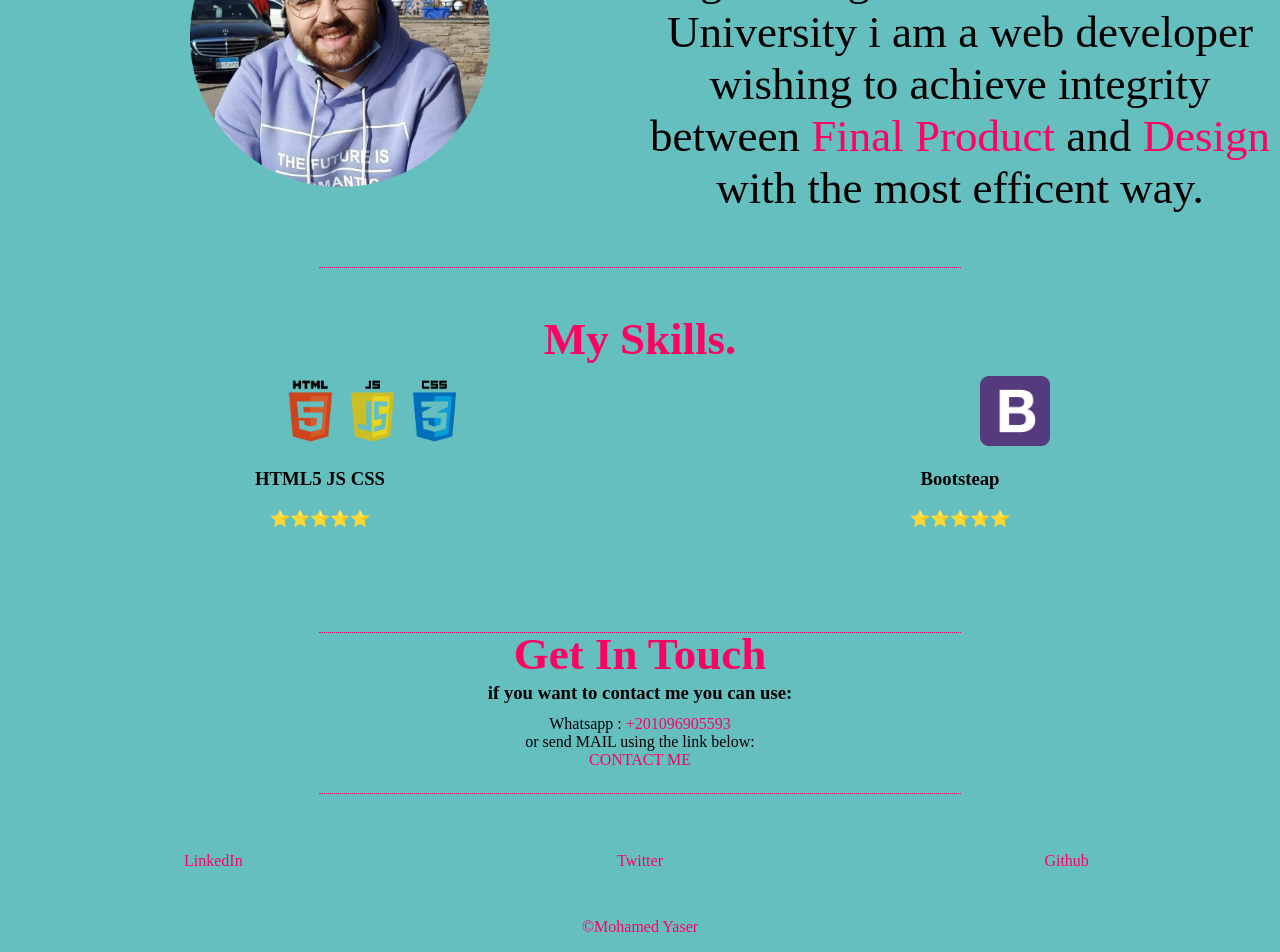
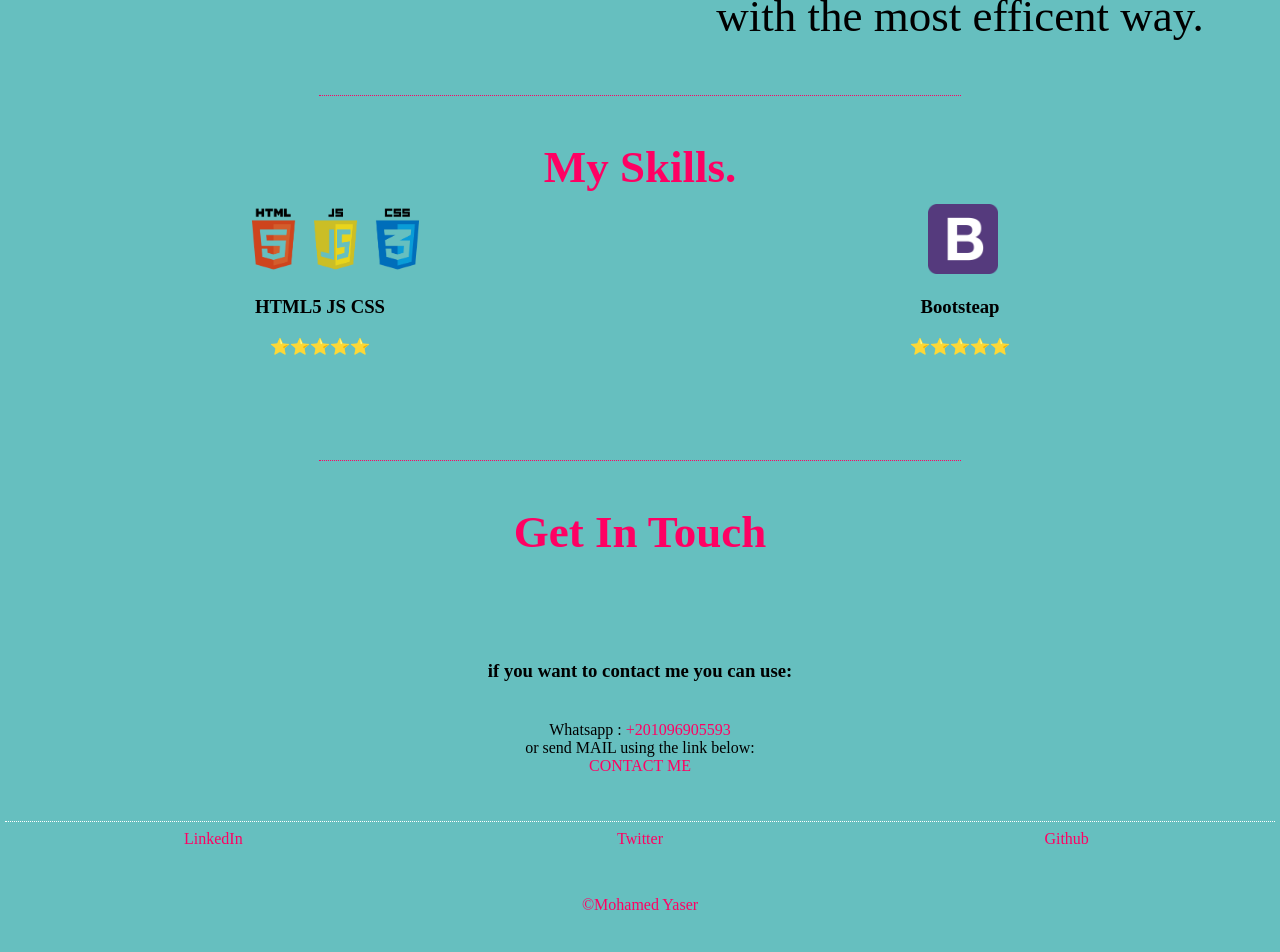
Before and after one commit to moyaser315/cv, a plain HTML site: page index.html in a window 1280 px wide. Shown: the part 1111-2063 px from the top of the page. After the commit the page ends 2041 px from the top, so only its background shows below. Drawn offline with Linux system fonts and the light colour scheme; a web font is replaced by a local one.

Commit message:
Update styles.css

```diff
--- a/css/styles.css
+++ b/css/styles.css
@@ -1,10 +1,10 @@
 @keyframes img {
   0%   {visibility: hidden;left:0px; top:0px;}
-  100%  {visibility: visible; left:280px; top:0px;}
+  100%  {visibility: visible; left:left:38%; top:0px;}
 }
 @keyframes boot {
   0%   {visibility: hidden;left:0px; top:0px;}
-  100%  {visibility: visible; left:340px; top:0px;}
+  100%  {visibility: visible; left:45%; top:0px;}
 }
 
 @keyframes mount {
@@ -17,7 +17,8 @@
   background-color: #66BFBF;
   color: white ;
   text-align: center;
-  padding-top: 100px;
+  padding-top: 5%;
+  padding-bottom: 5%;
 
 }
 span{
@@ -44,8 +45,8 @@ span{
 .left
 {
   position: absolute;
-  left:400px;
-  top:250px;
+  left:25%;
+  top:35%;
   animation-name: mount;
   animation-duration: 4s;
 
@@ -53,7 +54,7 @@ span{
 .right
 {
   position: absolute;
-  right:300px;
+  right:17%;
   animation-name: mount;
   animation-duration: 4s;
 
@@ -68,7 +69,7 @@ body
 .middle-container
 {
   position: relative;
-  top:200px;
+  top:10%;
   align-items: flex-start;
 }
 .profile
@@ -80,8 +81,8 @@ body
 #me {
   grid-column: 1;
   position: relative;
-  left:190px;
-  top:80px;
+  left:20%;
+  top:120%;
 
   height:300px;
   width:auto;
@@ -124,7 +125,7 @@ body
 {
   position: relative;
   text-align: center;
-  left:280px;
+  left:38%;
   grid-column: 1;
   height: 70px;
   animation-name: img;
@@ -134,7 +135,7 @@ body
 {
   position: relative;
   text-align: center;
-  left:340px;
+  left:45%;
   grid-column: 2;
   height: 70px;
   animation-name: boot;
@@ -163,7 +164,6 @@ h2
 .contact-me h2
 {
   position: relative;
-  top:150px;
   grid-row: 1;
   font-size: 45px;
 }
@@ -171,18 +171,19 @@ h2
 {
   grid-row: 2;
   position: relative;
-  top:50px;
+  /*top:50px;*/
 }
 .contact-me p
 {
   grid-row: 3;
   position: relative;
+  bottom: 25%;
 
 }
 .bottom-container
 {
   position: relative;
-  top:50px;
+  top:10%;
   text-align: center;
   display: grid;
   grid-template-rows: 1fr 1fr ;
@@ -229,3 +230,10 @@ hr{
   width: 50%;
   border-bottom:  none;
 }
+.lastone
+{
+  border-style: dotted;
+  border-color: white;
+  width: 99%;
+  border-bottom:  none;
+}
```
